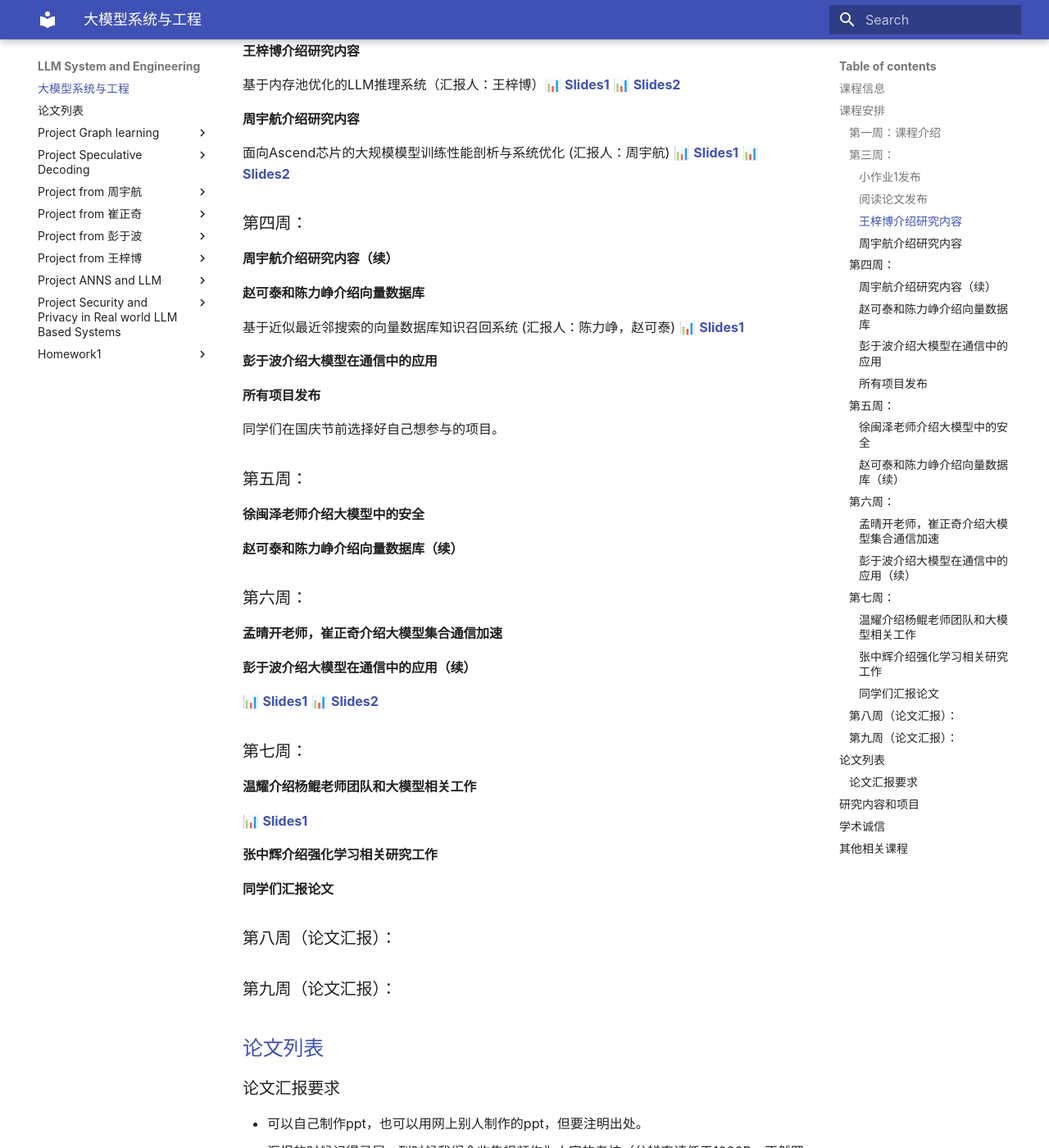
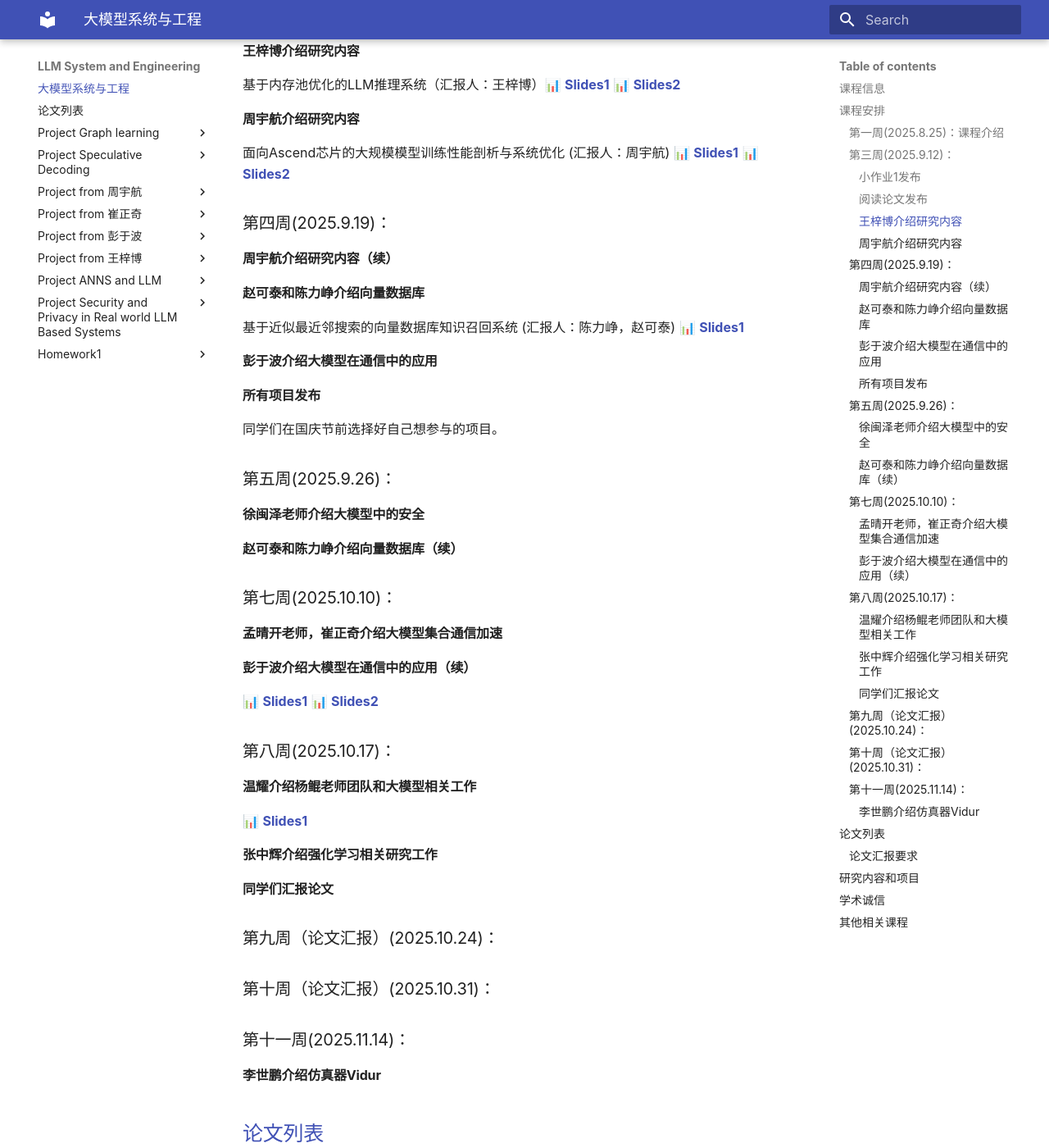
Before and after one commit to wzbxpy/LLM-System-and-Engineering, an MkDocs documentation site: the page built from docs/index.md, in a window 1280 px wide and 1400 px high, scrolled down 924 px. Shown: the whole window at 82% size. Built offline with MkDocs 1.6.1 and Material for MkDocs 9.7.7, drawn with Linux system fonts in a browser that asks for light colours; some of the changed text lies outside the part shown.

Commit message:
update timeline

```diff
--- a/docs/index.md
+++ b/docs/index.md
@@ -20,9 +20,9 @@
 
 ## 课程安排
 
-### 第一周：课程介绍
+### 第一周(2025.8.25)：课程介绍
 
-### 第三周：
+### 第三周(2025.9.12)：
 #### 小作业1发布
 8个人一组，每个人审稿一篇论文，每组审稿全部的8篇论文。
 （可以少于8人一组，但需审稿8篇论文）
@@ -44,7 +44,7 @@
 #### 周宇航介绍研究内容
 面向Ascend芯片的大规模模型训练性能剖析与系统优化 (汇报人：周宇航) 📊 [**Slides1**](./Project from 周宇航/项目介绍.pdf) 📊 [**Slides2**](./Project from 周宇航/大模型训练优化基础.pdf)
 
-### 第四周：
+### 第四周(2025.9.19)：
 
 #### 周宇航介绍研究内容（续）
 
@@ -56,20 +56,20 @@
 #### 所有项目发布
 同学们在国庆节前选择好自己想参与的项目。
 
-### 第五周：
+### 第五周(2025.9.26)：
 
 #### 徐闽泽老师介绍大模型中的安全
 
 #### 赵可泰和陈力峥介绍向量数据库（续）
 
-### 第六周：
+### 第七周(2025.10.10)：
 
 #### 孟晴开老师，崔正奇介绍大模型集合通信加速
 
 #### 彭于波介绍大模型在通信中的应用（续）
 📊 [**Slides1**](./Project from 彭于波/大模型for通信.pdf) 📊 [**Slides2**](./Project from 彭于波/研究方向.pdf)
 
-### 第七周：
+### 第八周(2025.10.17)：
 
 #### 温耀介绍杨鲲老师团队和大模型相关工作
 📊 [**Slides1**](./Project from 彭于波/ORAN.pdf)
@@ -78,9 +78,13 @@
 
 #### 同学们汇报论文
 
-### 第八周（论文汇报）：
+### 第九周（论文汇报）(2025.10.24)：
 
-### 第九周（论文汇报）：
+### 第十周（论文汇报）(2025.10.31)：
+
+### 第十一周(2025.11.14)：
+
+#### 李世鹏介绍仿真器Vidur
 <!-- ## 课程目录
 得有课程目录，然后每节课有课程内容介绍，课程ppt，这节课相应的可选大项目，而不是这种实验的形式。
 
```
